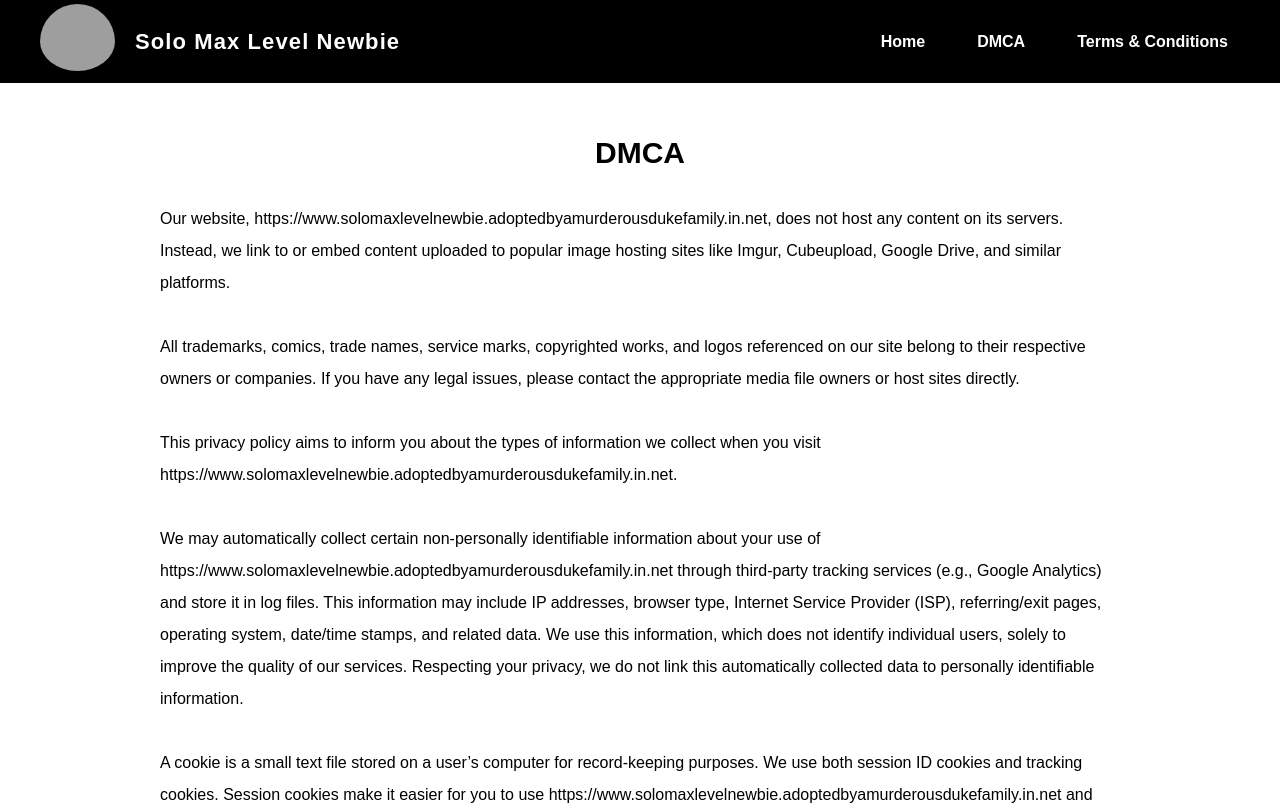
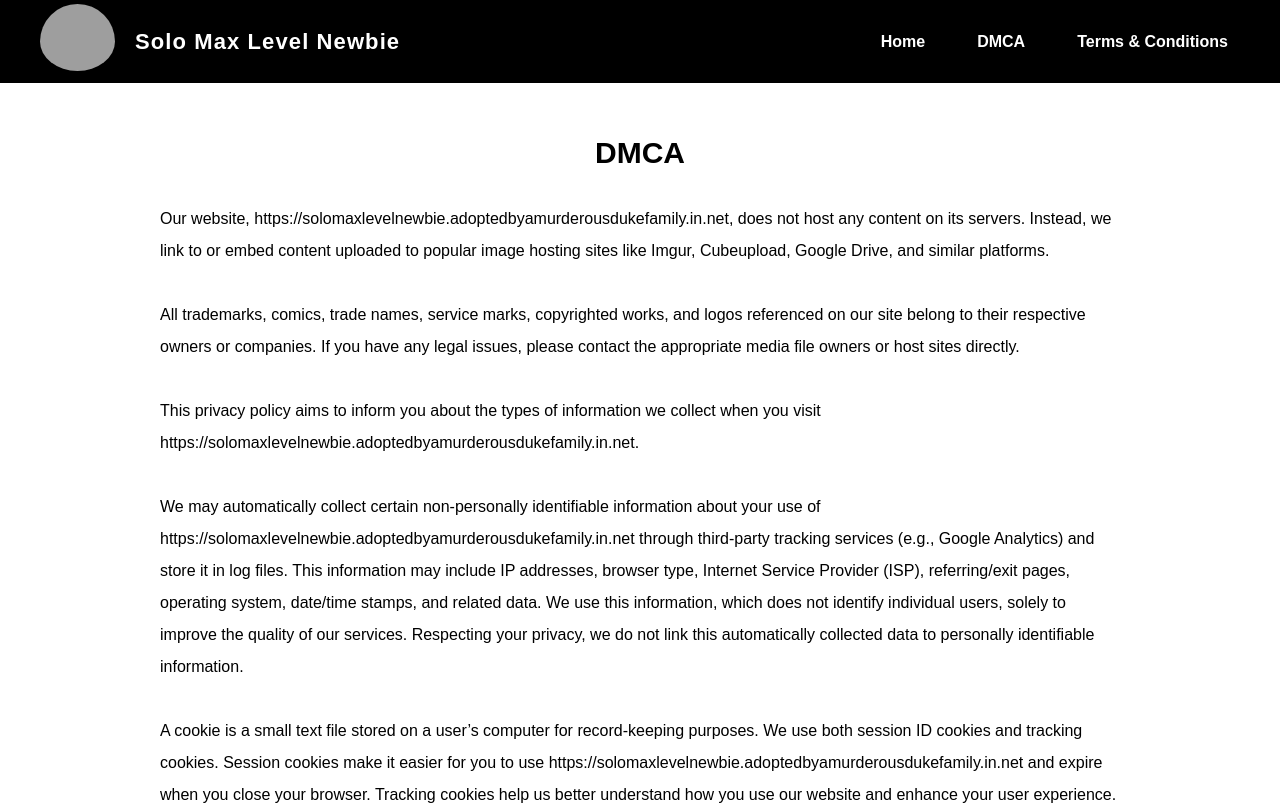
Before and after one commit to divrawat/solo-max.adoptm, a Next.js app: page /dmca in a window 1280 px wide. Shown: the top 805 px of the page. Built offline with nearby package versions, Linux system fonts and the light colour scheme; grey boxes are pictures that could not be loaded; a web font is replaced by a local one.

Commit message:
sr0vfser5g

```diff
--- a/config.js
+++ b/config.js
@@ -1,6 +1,6 @@
 
 // export const DOMAIN = 'http://localhost:3000';
-export const DOMAIN = 'https://www.solomaxlevelnewbie.adoptedbyamurderousdukefamily.in.net';
+export const DOMAIN = 'https://solomaxlevelnewbie.adoptedbyamurderousdukefamily.in.net';
 
 
 export const MANGA_DESCRIPTION = `<a href="${DOMAIN}"><u>Solo Max Level Newbie</u></a> is a light novel series that follows the adventures of a novice gamer who unexpectedly reaches the highest level in a virtual reality game. Faced with newfound power and challenges, the protagonist navigates a world where experience doesn't always mean skill, blending humor with exploration as they strive to prove themselves among seasoned players.`;
```
